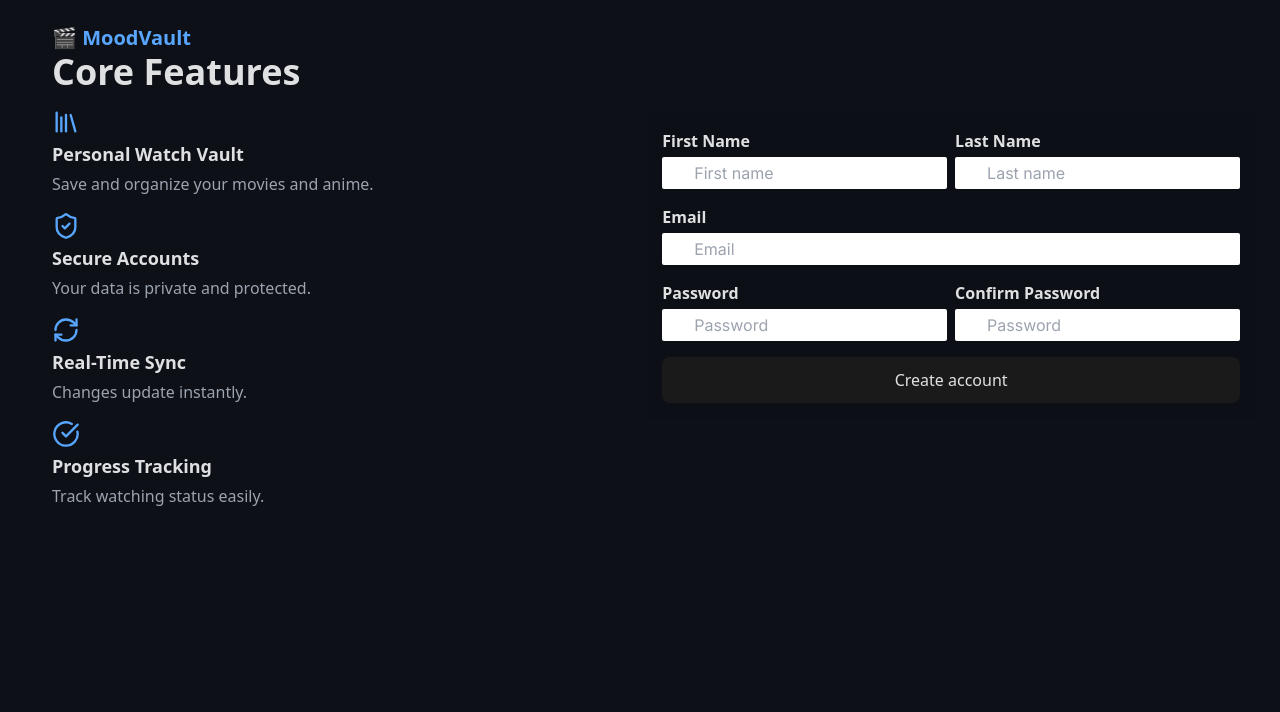
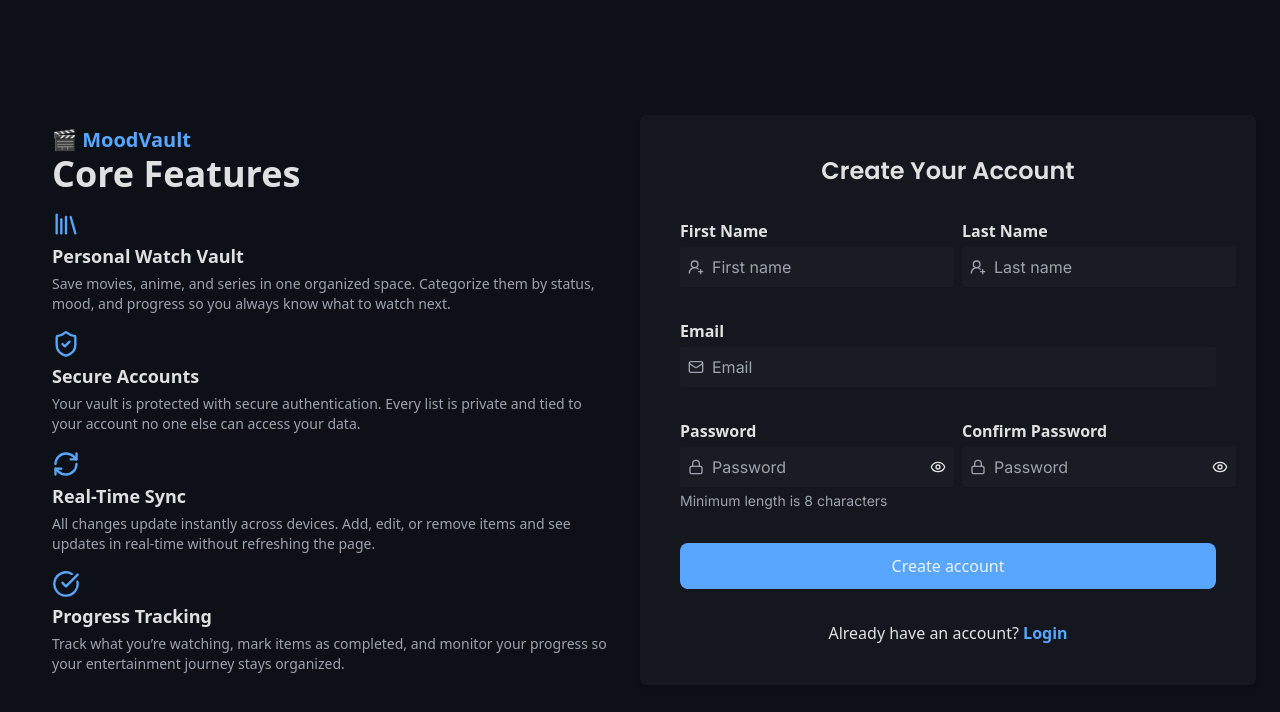
Before and after one commit to KirubelWondwossen/moodvault, a React (Vite) app: page /signup in a window 1280 px wide. Shown: the top 712 px of the page. Built offline with nearby package versions, Linux system fonts and the light colour scheme; no server answers.

Commit message:
feat(UI): Finish the sign up page styles

```diff
--- a/src/components/AuthLayout.jsx
+++ b/src/components/AuthLayout.jsx
@@ -4,28 +4,28 @@ import { Library, ShieldCheck, RefreshCw, CheckCircle } from "lucide-react";
 const feats = [
   {
     title: "Personal Watch Vault",
-    desc: "Save and organize your movies and anime.",
+    desc: "Save movies, anime, and series in one organized space. Categorize them by status, mood, and progress so you always know what to watch next.",
     icon: Library,
   },
   {
     title: "Secure Accounts",
-    desc: "Your data is private and protected.",
+    desc: "Your vault is protected with secure authentication. Every list is private and tied to your account no one else can access your data.",
     icon: ShieldCheck,
   },
   {
     title: "Real-Time Sync",
-    desc: "Changes update instantly.",
+    desc: "All changes update instantly across devices. Add, edit, or remove items and see updates in real-time without refreshing the page.",
     icon: RefreshCw,
   },
   {
     title: "Progress Tracking",
-    desc: "Track watching status easily.",
+    desc: "Track what you’re watching, mark items as completed, and monitor your progress so your entertainment journey stays organized.",
     icon: CheckCircle,
   },
 ];
 export default function AuthLayout({ children }) {
   return (
-    <div className="flex p-6 items-center w-screen justify-between">
+    <div className="grid grid-cols-2 min-h-screen p-6 items-center">
       <Features />
       {children}
     </div>
@@ -34,7 +34,7 @@ export default function AuthLayout({ children }) {
 
 function Features() {
   return (
-    <div className="flex flex-col px-7 w-full">
+    <div className="flex flex-col px-7">
       <Logo />
       <h1 className="font-header font-bold text-4xl">Core Features</h1>
       {feats.map((feature, index) => (
@@ -47,10 +47,10 @@ function Features() {
 // eslint-disable-next-line
 function FeaturesCard({ data, icon: Icon }) {
   return (
-    <div className="flex flex-col gap-1 mt-4 items-start">
+    <div className="flex flex-col gap-1 mt-4">
       <Icon size={28} className="text-primary" />
       <h3 className="font-header font-semibold text-lg">{data.title}</h3>
-      <p className="text-[#9CA3AF]">{data.desc}</p>
+      <p className="text-[#9CA3AF] text-sm">{data.desc}</p>
     </div>
   );
 }
--- a/src/index.css
+++ b/src/index.css
@@ -7,7 +7,7 @@
   font-weight: 400;
 
   color-scheme: light dark;
-  color: rgba(255, 255, 255, 0.87);
+  color: #ffffffde;
   background-color: #0d1117;
 
   font-synthesis: none;
@@ -18,7 +18,6 @@
 
 body {
   margin: 0;
-  display: flex;
   min-width: 320px;
   min-height: 100vh;
 }
--- a/src/pages/Signup.jsx
+++ b/src/pages/Signup.jsx
@@ -5,6 +5,7 @@ import { db } from "../lib/firebase";
 import { doc, setDoc, serverTimestamp } from "firebase/firestore";
 import AuthLayout from "../components/AuthLayout";
 import { Eye, EyeOff, Lock, Mail, UserRoundPlus } from "lucide-react";
+import { Link } from "react-router-dom";
 
 export default function Signup() {
   const [email, setEmail] = useState("");
@@ -31,8 +32,11 @@ export default function Signup() {
     <AuthLayout>
       <form
         onSubmit={handleSignup}
-        className="w-full flex flex-col gap-4 p-4 bg-[#0C1016]"
+        className="flex flex-col gap-8 p-10 bg-[#191d23]/60 rounded-md shadow-md"
       >
+        <h2 className="font-heading font-semibold text-2xl text-center">
+          Create Your Account
+        </h2>
         <div className="flex gap-2">
           <LabelInput
             type="text"
@@ -59,6 +63,7 @@ export default function Signup() {
           onChange={(e) => setEmail(e.target.value)}
           icon={Mail}
         />
+        <div className="flex flex-col gap-1">
           <div className="flex gap-2">
             <LabelInput
               label={"Password"}
@@ -77,7 +82,19 @@ export default function Signup() {
               icon={Lock}
             />
           </div>
-        <button>Create account</button>
+          <p className="text-sm text-tTertiary font-body">
+            Minimum length is 8 characters
+          </p>
+        </div>
+        <button className="bg-primary hover:bg-secondary transition duration-200">
+          Create account
+        </button>
+        <span className="text-center">
+          Already have an account?{" "}
+          <Link className="text-primary font-semibold" to={"/"}>
+            Login
+          </Link>
+        </span>
       </form>
     </AuthLayout>
   );
@@ -89,22 +106,24 @@ function LabelInput({ icon: Icon, type, label, ...props }) {
   const isPassword = type === "password";
   return (
     <div className="flex flex-col gap-1 w-full relative">
-      {Icon && <Icon className="w-4 absolute bottom-1 left-2" />}
+      {Icon && (
+        <Icon className="w-4 absolute bottom-2 left-2 text-tTertiary z-50" />
+      )}
       {isPassword &&
         (showPass ? (
           <EyeOff
-            className="w-4 absolute bottom-1 right-2 cursor-pointer"
+            className="w-4 absolute bottom-2 right-2 cursor-pointer z-50"
             onClick={handleShowPass}
           />
         ) : (
           <Eye
-            className="w-4 absolute bottom-1 right-2 cursor-pointer"
+            className="w-4 absolute bottom-2 right-2 cursor-pointer z-50"
             onClick={handleShowPass}
           />
         ))}
       <label className="font-semibold font-header">{label}</label>
       <input
-        className="border rounded-sm shadow-sm outline-none border-none font-body focus:outline-primary pl-8 px-2 py-1"
+        className="border bg-[#191d23] rounded-sm shadow-sm outline-none border-none font-body focus:outline-primary pl-8 px-2 py-2 text-tTertiary"
         {...props}
         type={isPassword && showPass ? "text" : type}
       />
```
Lines whose indentation alone changed are shown as unchanged.
